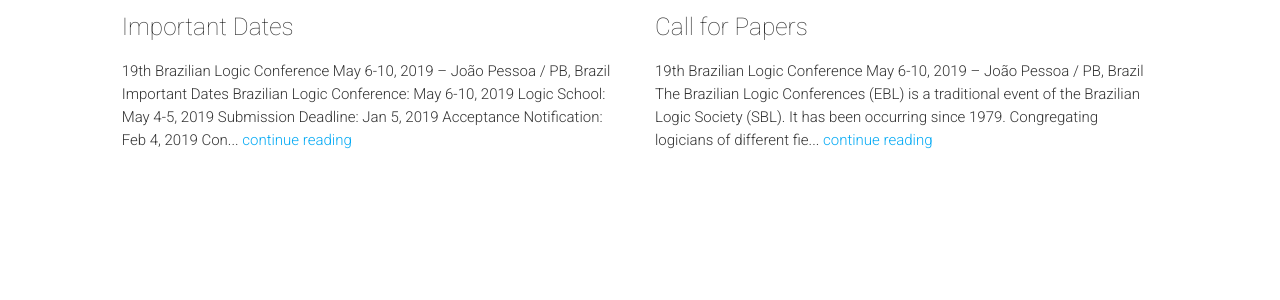
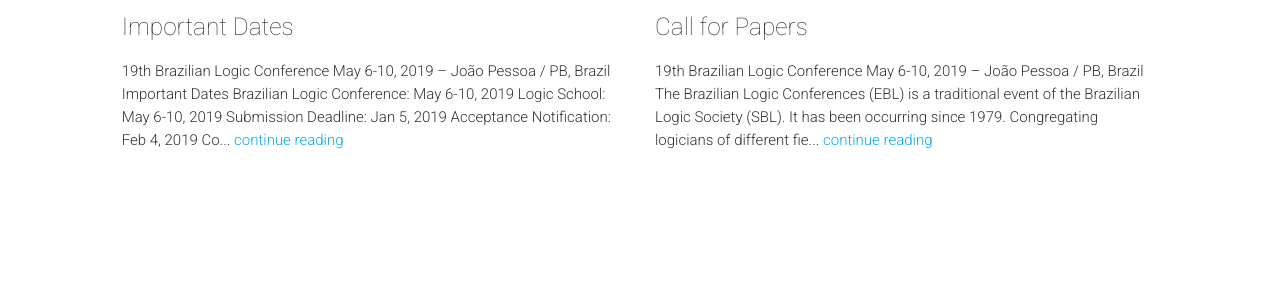
Before and after one commit to brunobruck/ebl, a Jekyll site: the page built from index.html, in a window 1280 px wide and 900 px high, scrolled down 1888 px. Shown: the part 198-498 px from the top of the window. Built offline with Jekyll 4.4.1, drawn with Linux system fonts in a browser that asks for light colours; nearby versions of some CDN libraries; comment, search, counter and statistics services are not loaded; some of the changed text lies outside the part shown.

Commit message:
fixed text typos

```diff
--- a/_config.yml
+++ b/_config.yml
@@ -106,7 +106,7 @@
 
 # Tickets Block
 ticketsTitle: "Registration fees"
-ticketsInfo: "REGISTRATIONS WILL BE AVAILABLE SOON. Tickets grant access to all conference sections and coffee brakes. Accommodation and lunch are NOT included in the ticket price."
+ticketsInfo: "REGISTRATIONS WILL BE AVAILABLE SOON. Tickets grant access to all conference sections and coffee breaks. Accommodation and lunch are NOT included in the ticket price."
 ticketsOffers:
  -
   name: "Early Bird"
--- a/_posts/2018-09-25-call-for-papers.markdown
+++ b/_posts/2018-09-25-call-for-papers.markdown
@@ -62,10 +62,10 @@
 - Catarina Dutilh-Novaes (VU Amsterdam)
 - Edward Zalta (Stanford)
 - Elaine Pimentel (UFRN)
+- Frank Sautter (UFSM)
 - Luis Soares Barbosa (Universidade do Minho)
 - Mario Benevides (UFRJ)
 - Mirna Dzamonja (University of East Anglia)
-- Frank Sautter (UFSM)
 
 
 #### Scientific Committee
@@ -100,10 +100,10 @@
 #### Organizing Committee
 
 - Ricardo Sousa Silvestre (UFCG, co-chair)
+- Ana Thereza Maier (UFPB, co-chair)
 - Garibaldi Sarmento (UFPB, co-chair)
 - Cezar A. Mortari (UFSC)
 - Samuel Gomes da Silva (UFBA)
-- Ana Thereza Maier (UFPB)
 - Lucídio Cabral (UFPB)
 - Wagner Sanz (UFG)
 - Tiago Massoni (UFCG)
--- a/_posts/2018-09-25-important-dates.markdown
+++ b/_posts/2018-09-25-important-dates.markdown
@@ -10,7 +10,7 @@
 #### Important Dates
 
 - Brazilian Logic Conference: May 6-10, 2019
-- Logic School: May 4-5, 2019
+- Logic School: May 6-10, 2019
 - Submission Deadline: Jan 5, 2019
 - Acceptance Notification: Feb 4, 2019
 
```
